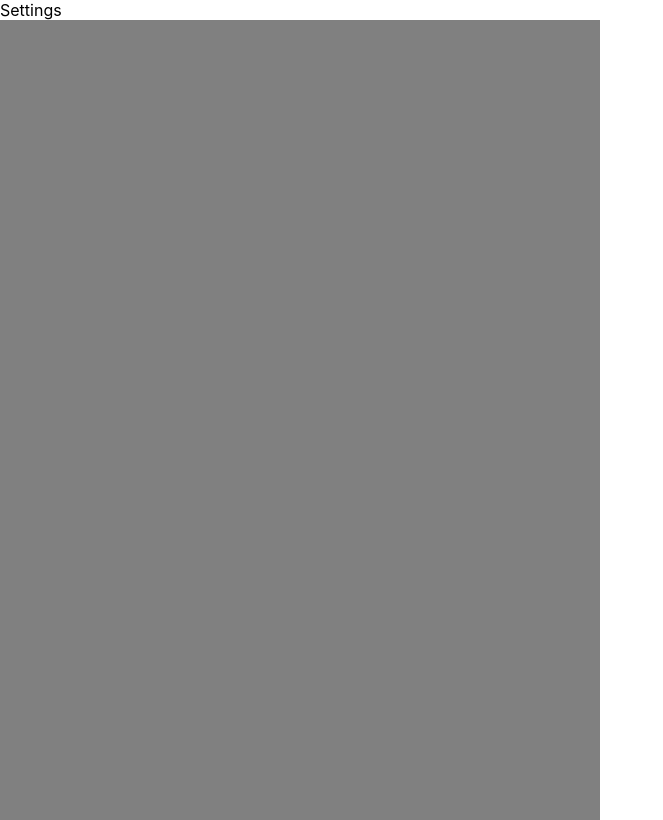
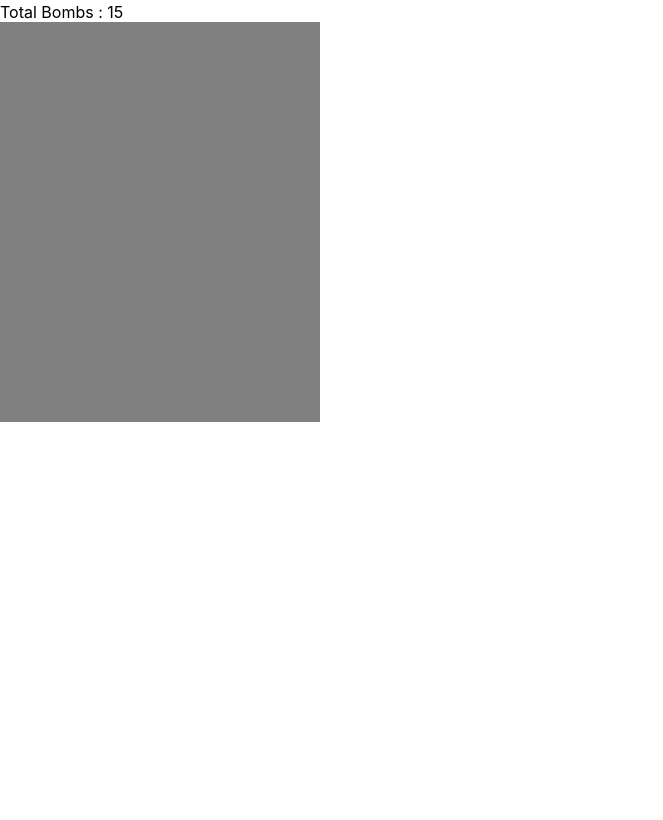
Before and after one commit to AHannelais/minesweeper, a React (Create React App) app: page / in a window 1280 px wide. Shown: the whole page, without its empty margins (0-663 px from the left). Built offline with nearby package versions, Linux system fonts and the light colour scheme.

Commit message:
logic update + alway reveal on first click

```diff
--- a/src/components/Grid.tsx
+++ b/src/components/Grid.tsx
@@ -16,34 +16,69 @@ function useForceUpdate() {
 
 function Grid() {
   const forceUpdate = useForceUpdate();
-  const [width, setWidth] = useState(15);
-  const [height, setHeight] = useState(20);
-  const [bombAmount, setBombAmount] = useState(5);
+  const [width, setWidth] = useState(8);
+  const [height, setHeight] = useState(10);
+  const [bombAmount, setBombAmount] = useState(15);
   const [gameState, setGameState] = useState<GameStateType[]>([]);
   const [isGameOver, setGameOver] = useState(false);
+  const [isGameWon, setGameWon] = useState(false);
+  const [isFistClick, setFirstClick] = useState(true);
   const [flags, setFlags] = useState(0);
 
-  const isGameWon =
-    gameState.filter((state) => state.status !== "revealed").length <=
-      bombAmount ||
-    !gameState.some((state) => state.bomb && state.status !== "flagged");
+  // eslint-disable-next-line
+  useEffect(() => {
+    if (!isGameWon && gameState && gameState.length > 0) {
+      const newGameWon =
+        gameState.filter((state) => state.status !== "revealed").length <=
+          bombAmount ||
+        !gameState.some((state) => state.bomb && state.status !== "flagged");
+      if (newGameWon) {
+        setGameWon(true);
+        setGameState(
+          gameState.map((state) => ({
+            ...state,
+            status:
+              state.bomb && state.status !== "flagged"
+                ? "revealed"
+                : state.status,
+          }))
+        );
+      }
+    }
+  });
 
   const onClickSquare = async (id: number) => {
-    if (gameState[id].status === "hidden" && !isGameOver && !isGameWon) {
-      if (gameState[id].bomb) {
+    let checkGameState: GameStateType[] = gameState;
+    if (isFistClick) checkGameState = await alwayClickEmptyOnFirstClick(id);
+    if (checkGameState[id].status === "hidden" && !isGameOver && !isGameWon) {
+      if (checkGameState[id].bomb) {
+        setGameOver(true);
         setGameState(
-          gameState.map((state) => ({
+          checkGameState.map((state) => ({
             ...state,
             status: state.bomb ? "revealed" : state.status,
           }))
         );
-        setGameOver(true);
         return;
       }
-      let newGameState = await checkSquare(id, gameState);
+      let newGameState = await checkSquare(id, checkGameState);
       setGameState(newGameState);
       forceUpdate();
     }
+  };
+
+  const alwayClickEmptyOnFirstClick = async (id: number) => {
+    let newGameState = await createGameState();
+    while (
+      newGameState.length <= 0 ||
+      newGameState[id].total !== 0 ||
+      newGameState[id].bomb
+    ) {
+      newGameState = await createGameState();
+    }
+    setFirstClick(false);
+    setGameState(newGameState);
+    return newGameState;
   };
 
   const onChangeFlag = (ev: any, id: number) => {
@@ -62,20 +97,7 @@ function Grid() {
       }
     }
   };
-  useEffect(() => {
-    if (isGameWon && gameState.length > 0 && !isGameOver) {
-      setGameOver(true);
-      setGameState(
-        gameState.map((state) => ({
-          ...state,
-          status:
-            state.bomb && state.status !== "flagged"
-              ? "revealed"
-              : state.status,
-        }))
-      );
-    }
-  }, [isGameWon, gameState, isGameOver]);
+
   const checkSquare = async (id: number, gameState: GameStateType[]) => {
     const isLeftEdge = id % width === 0;
     const isRightEdge = id % width === width - 1;
@@ -83,6 +105,7 @@ function Grid() {
     newGameState[id] = await { ...newGameState[id], status: "revealed" };
     if (!newGameState[id].total) {
       if (id > 0 && !isLeftEdge && newGameState[id - 1].status === "hidden") {
+        //left
         newGameState = await checkSquare(id - 1, newGameState);
       }
       if (
@@ -90,23 +113,27 @@ function Grid() {
         !isRightEdge &&
         newGameState[id + 1 - width].status === "hidden"
       ) {
+        //top-right
         newGameState = await checkSquare(id + 1 - width, newGameState);
       }
-      if (id > width && newGameState[id - width].status === "hidden") {
+      if (id > width - 1 && newGameState[id - width].status === "hidden") {
+        //top
         newGameState = await checkSquare(id - width, newGameState);
       }
       if (
-        id > width + 1 &&
+        id > width &&
         !isLeftEdge &&
         newGameState[id - 1 - width].status === "hidden"
       ) {
+        //top-left
         newGameState = await checkSquare(id - 1 - width, newGameState);
       }
       if (
-        id < width * height - 2 &&
+        id < width * height - 1 &&
         !isRightEdge &&
         newGameState[id + 1].status === "hidden"
       ) {
+        //right
         newGameState = await checkSquare(id + 1, newGameState);
       }
       if (
@@ -114,6 +141,7 @@ function Grid() {
         !isLeftEdge &&
         newGameState[id - 1 + width].status === "hidden"
       ) {
+        //bot-left
         newGameState = await checkSquare(id - 1 + width, newGameState);
       }
       if (
@@ -121,18 +149,20 @@ function Grid() {
         !isRightEdge &&
         newGameState[id + 1 + width].status === "hidden"
       ) {
+        //bot-right
         newGameState = await checkSquare(id + 1 + width, newGameState);
       }
       if (
         id < width * height - width &&
         newGameState[id + width].status === "hidden"
       ) {
+        //bot
         newGameState = await checkSquare(id + width, newGameState);
       }
     }
     return newGameState;
   };
-  const createGameState = () => {
+  const createGameState = async () => {
     let newGameState: GameStateType[] = [];
     const bombsArray = Array(bombAmount).fill(true);
     const validArray = Array(width * height - bombAmount).fill(false);
@@ -142,33 +172,34 @@ function Grid() {
       let total = 0;
       const isLeftEdge = i % width === 0;
       const isRightEdge = i % width === width - 1;
-      if (i > 0 && !isLeftEdge && shuffledArray[i - 1]) total++;
+
+      if (i > 0 && !isLeftEdge && shuffledArray[i - 1]) total++; // left
       if (i > width - 1 && !isRightEdge && shuffledArray[i + 1 - width])
-        total++;
-      if (i > width && shuffledArray[i - width]) total++;
-      if (i > width && !isLeftEdge && shuffledArray[i - 1 - width]) total++;
-      if (i < width * height - 2 && !isRightEdge && shuffledArray[i + 1])
-        total++;
+        total++; //top-right
+      if (i > width - 1 && shuffledArray[i - width]) total++; //top
+      if (i > width && !isLeftEdge && shuffledArray[i - 1 - width]) total++; //top-left
+      if (i < width * height - 1 && !isRightEdge && shuffledArray[i + 1])
+        total++; //right
       if (
         i < width * height - width &&
         !isLeftEdge &&
         shuffledArray[i - 1 + width]
       )
-        total++;
+        total++; //bot-left
       if (
-        i < width * height - width - 2 &&
+        i < width * height - width - 1 &&
         !isRightEdge &&
         shuffledArray[i + 1 + width]
       )
-        total++;
-      if (i < width * height - width - 1 && shuffledArray[i + width]) total++;
-
+        total++; //bot-right
+      if (i < width * height - width && shuffledArray[i + width]) total++; //bot
       newGameState = [
         ...newGameState,
         { bomb: shuffledArray[i], total, status: "hidden" },
       ];
     }
     setGameState(newGameState);
+    return newGameState;
   };
   useEffect(() => {
     createGameState();
@@ -178,15 +209,19 @@ function Grid() {
   const resetBoard = () => {
     if (isGameOver || isGameWon) {
       setGameOver(false);
+      setGameWon(false);
+      setFirstClick(true);
       setFlags(0);
       createGameState();
     }
   };
 
   return (
-    <div onClick={resetBoard}>
-      Settings
-      <Wrapper width={width} height={height}>
+    <div>
+      <span style={{ verticalAlign: "middle" }}>
+        Total Bombs : {bombAmount}
+      </span>
+      <Wrapper width={width} height={height} onClick={resetBoard}>
         {gameState.map((squareState, index) => (
           <Square
             key={index}
@@ -199,7 +234,7 @@ function Grid() {
           />
         ))}
       </Wrapper>
-      {isGameOver ? (isGameWon ? "Congratulation" : "Game Over ") : ""}
+      {isGameOver ? "Game Over " : isGameWon ? "Congratulation" : ""}
     </div>
   );
 }
@@ -216,9 +251,11 @@ const Wrapper = styled.div`
   width: ${(p: WrapperProps) => `${p.width * 40}px`};
   display: flex;
   flex-wrap: wrap;
-  background-color: gray;
   div {
     height: 40px;
     width: 40px;
   }
 `;
+/*
+
+ */
--- a/src/components/Square.tsx
+++ b/src/components/Square.tsx
@@ -1,4 +1,6 @@
 import React from "react";
+import styled from "styled-components";
+
 interface Props {
   id: number;
   bomb: boolean;
@@ -9,13 +11,28 @@ interface Props {
 }
 
 function Square({ bomb, id, status, total, onClick, onChangeFlag }: Props) {
+  const backgroundColor =
+    status === "revealed" ? (bomb ? "orange" : "wheat") : "grey";
+
+  const getTextColor = () => {
+    if (status === "flagged") return "default";
+    switch (total) {
+      case 1:
+        return "green";
+      case 2:
+        return "blue";
+      case 3:
+        return "red";
+      case 4:
+        return "purple";
+      default:
+        return "default";
+    }
+  };
   return (
-    <div
-      style={{
-        backgroundColor:
-          status === "revealed" ? (bomb ? "orange" : "green") : "grey",
-        textAlign: "center",
-      }}
+    <Wrapper
+      backgroundColor={backgroundColor}
+      textColor={getTextColor()}
       onClick={() => onClick(id)}
       onContextMenu={(ev) => onChangeFlag(ev, id)}
     >
@@ -23,8 +40,23 @@ function Square({ bomb, id, status, total, onClick, onChangeFlag }: Props) {
         {status === "revealed" && !bomb && total ? total : ""}
         {status === "flagged" ? "F" : ""}
       </span>
-    </div>
+    </Wrapper>
   );
 }
 
 export default Square;
+
+interface WrapperProps {
+  backgroundColor: string;
+  textColor: string;
+}
+
+const Wrapper = styled.div`
+  height: 40px;
+  width: 40px;
+  background-color: ${(p: WrapperProps) => p.backgroundColor};
+  color: ${(p: WrapperProps) => p.textColor};
+  text-align: center;
+`;
+//  {status === "revealed" && !bomb && total ? total : ""}
+//  {status === "flagged" ? "F" : ""}
```
Also changed, not shown: src/components/Settings.tsx (added, +30 -0 lines).
